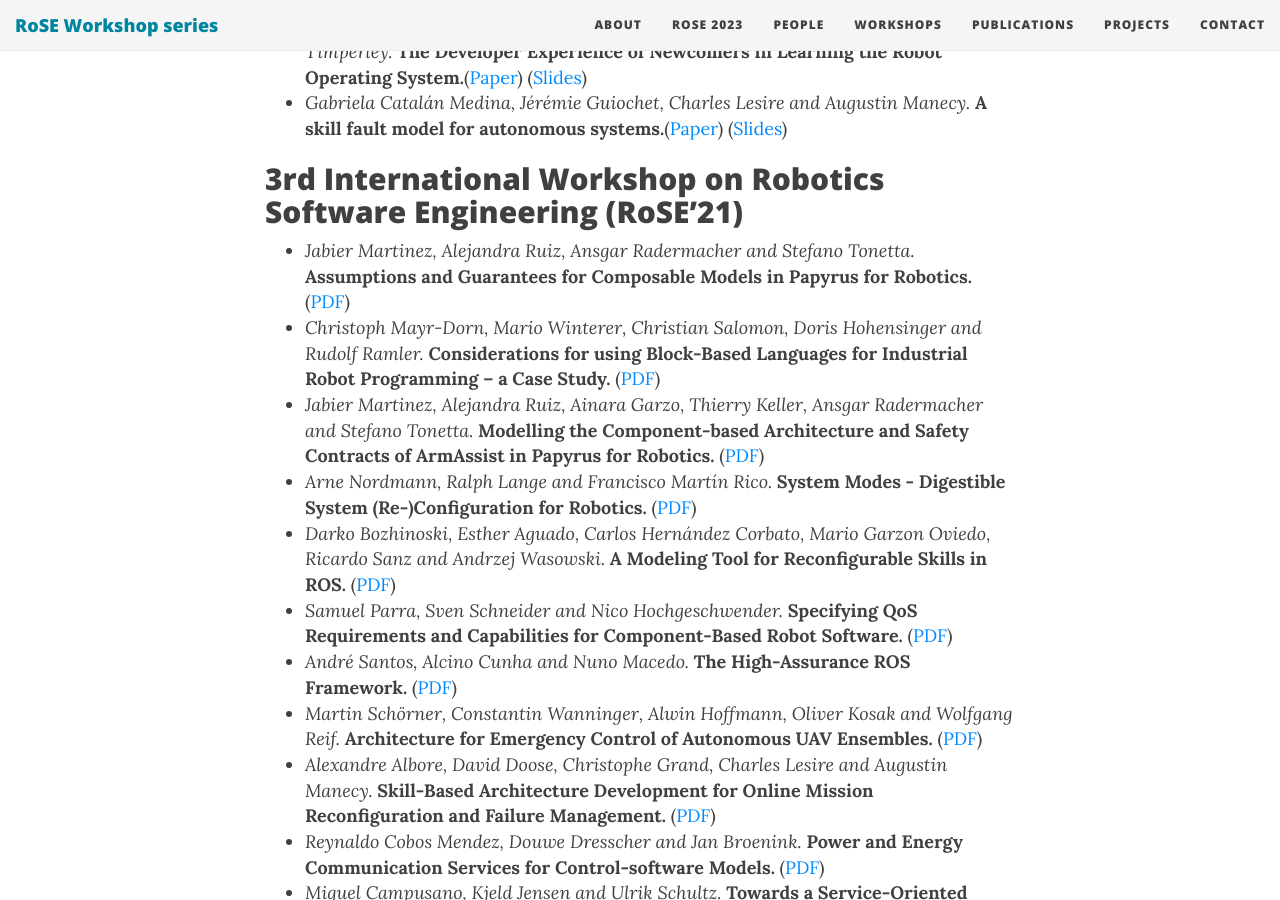
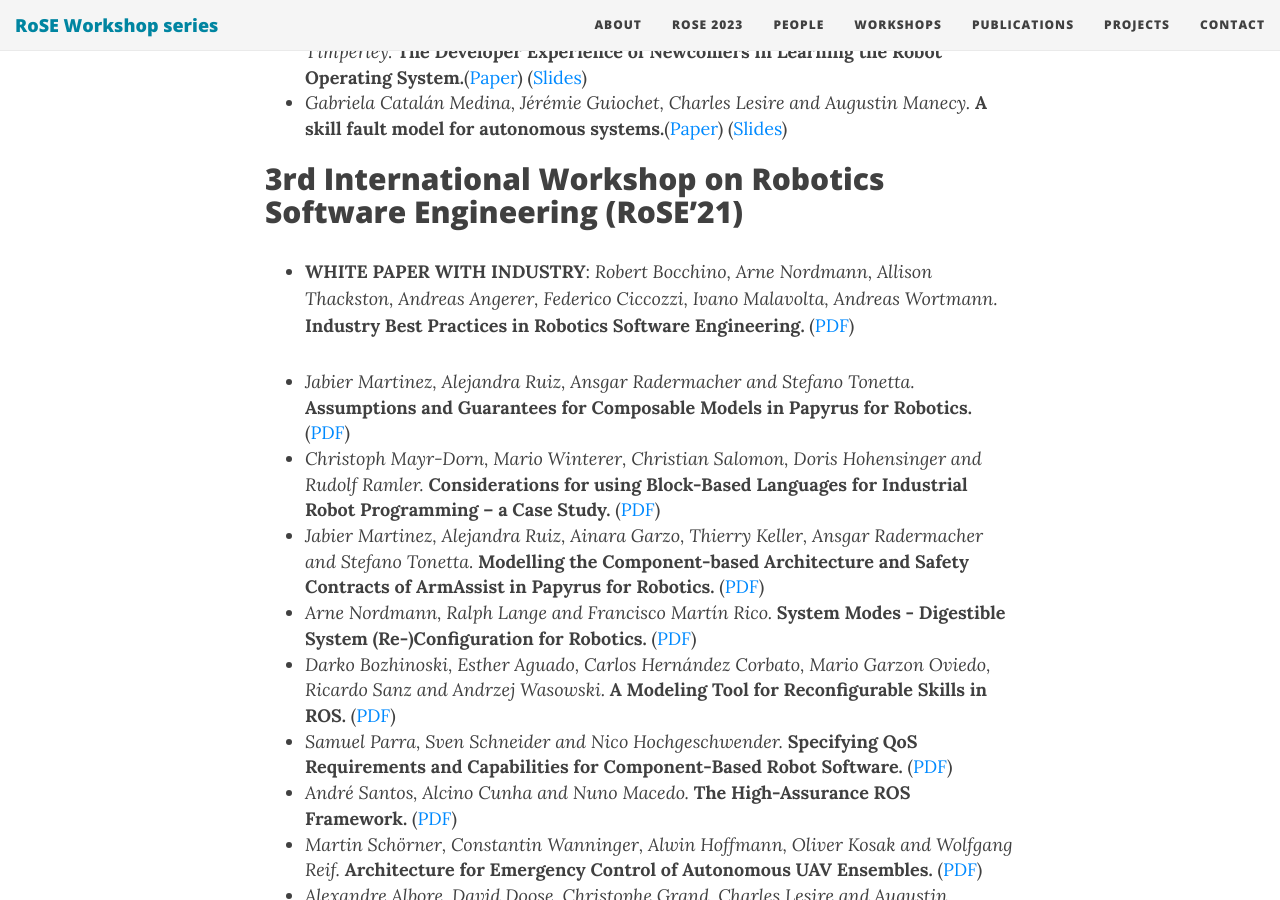
Before and after one commit to rose-workshops/rose-workshops.github.io, a Jekyll site: the page built from publications.md, in a window 1280 px wide and 900 px high, scrolled down 914 px. Built offline with Jekyll 4.4.1, drawn with Linux system fonts in a browser that asks for light colours; nearby versions of some CDN libraries.

Commit message:
Update publications.md

```diff
--- a/publications.md
+++ b/publications.md
@@ -19,6 +19,8 @@ This page presents all paper accepted in every RoSE workshop so far.
 * _Gabriela Catalán Medina, Jérémie Guiochet, Charles Lesire and Augustin Manecy._ **A skill fault model for autonomous systems.**([Paper](/files/rose2022/papers/RoSE22_paper_12.pdf)) ([Slides](/files/rose2022/slides/RoSE22_paper_12.pdf))
 
 ## 3rd International Workshop on Robotics Software Engineering (RoSE'21)
+
+* **WHITE PAPER WITH INDUSTRY**: _Robert Bocchino, Arne Nordmann, Allison Thackston, Andreas Angerer, Federico Ciccozzi, Ivano Malavolta, Andreas Wortmann._ **Industry Best Practices in Robotics Software Engineering.** ([PDF](https://arxiv.org/abs/2212.04877))
 
 * _Jabier Martinez, Alejandra Ruiz, Ansgar Radermacher and Stefano Tonetta._ **Assumptions and Guarantees for Composable Models in Papyrus for Robotics.** ([PDF](/files/rose2021/papers/rose2021_1.pdf))
 * _Christoph Mayr-Dorn, Mario Winterer, Christian Salomon, Doris Hohensinger and Rudolf Ramler._ **Considerations for using Block-Based Languages for Industrial Robot Programming -- a Case Study.** ([PDF](/files/rose2021/papers/rose2021_2.pdf))
```
